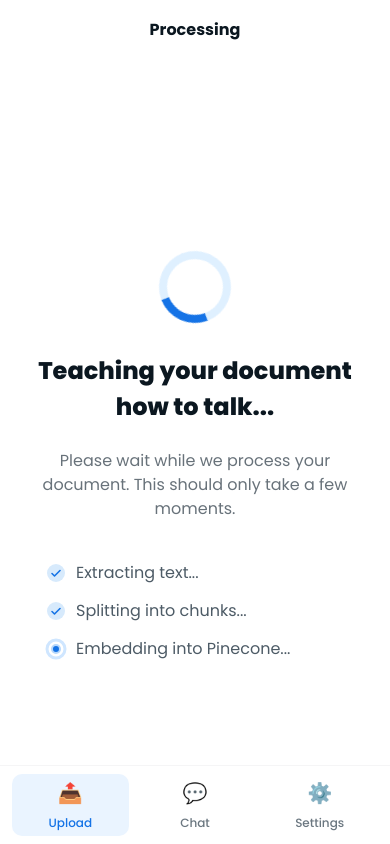
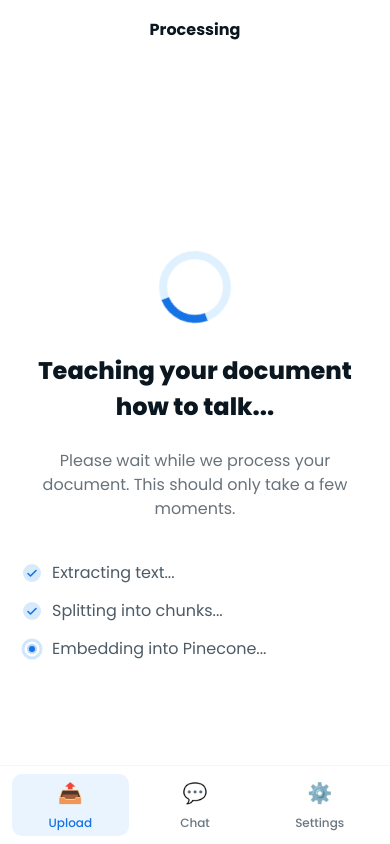
Before and after one commit to Bennymens/AskMyPDF, a React (Vite) app: page /processing in a window 390 px wide. Built offline with nearby package versions, Linux system fonts and the light colour scheme.

Commit message:
fix: use 100dvh and remove padding for true fullscreen chat and processing pages on mobile

```diff
--- a/src/pages/ChatPreview.css
+++ b/src/pages/ChatPreview.css
@@ -2,8 +2,8 @@
 
 .chat-preview-container {
   width: 100vw;
-  height: 100vh;
-  min-height: 100vh;
+  height: 100dvh;
+  min-height: 100dvh;
   max-width: 100vw;
   margin: 0;
   display: flex;
@@ -54,7 +54,7 @@
 /* Chat messages container */
 .chat-messages {
   flex: 1;
-  padding: 12px;
+  padding: 0 0 0 0;
   display: flex;
   flex-direction: column;
   gap: 12px;
--- a/src/pages/Processing.css
+++ b/src/pages/Processing.css
@@ -1,7 +1,7 @@
 /* Processing page styles */
 .processing-page {
-  min-height: 100vh;
-  height: 100vh;
+  min-height: 100dvh;
+  height: 100dvh;
   display: flex;
   flex-direction: column;
   background: #fff;
@@ -24,7 +24,10 @@
   flex-direction: column;
   align-items: center;
   justify-content: center;
-  padding: 24px;
+  padding: 0;
+  margin: 0;
+  width: 100vw;
+  min-height: 0;
 }
 
 .spinner {
```
